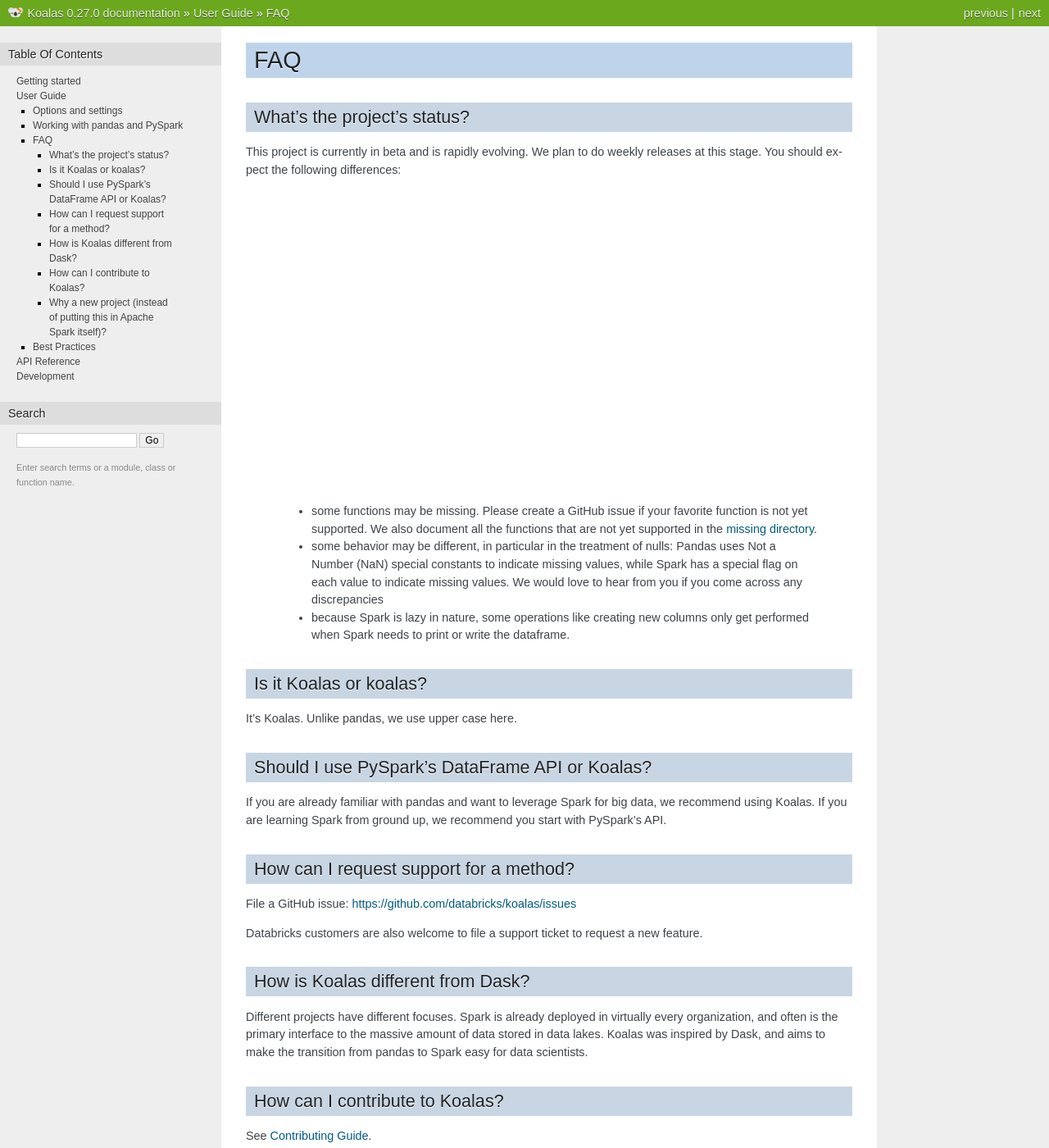
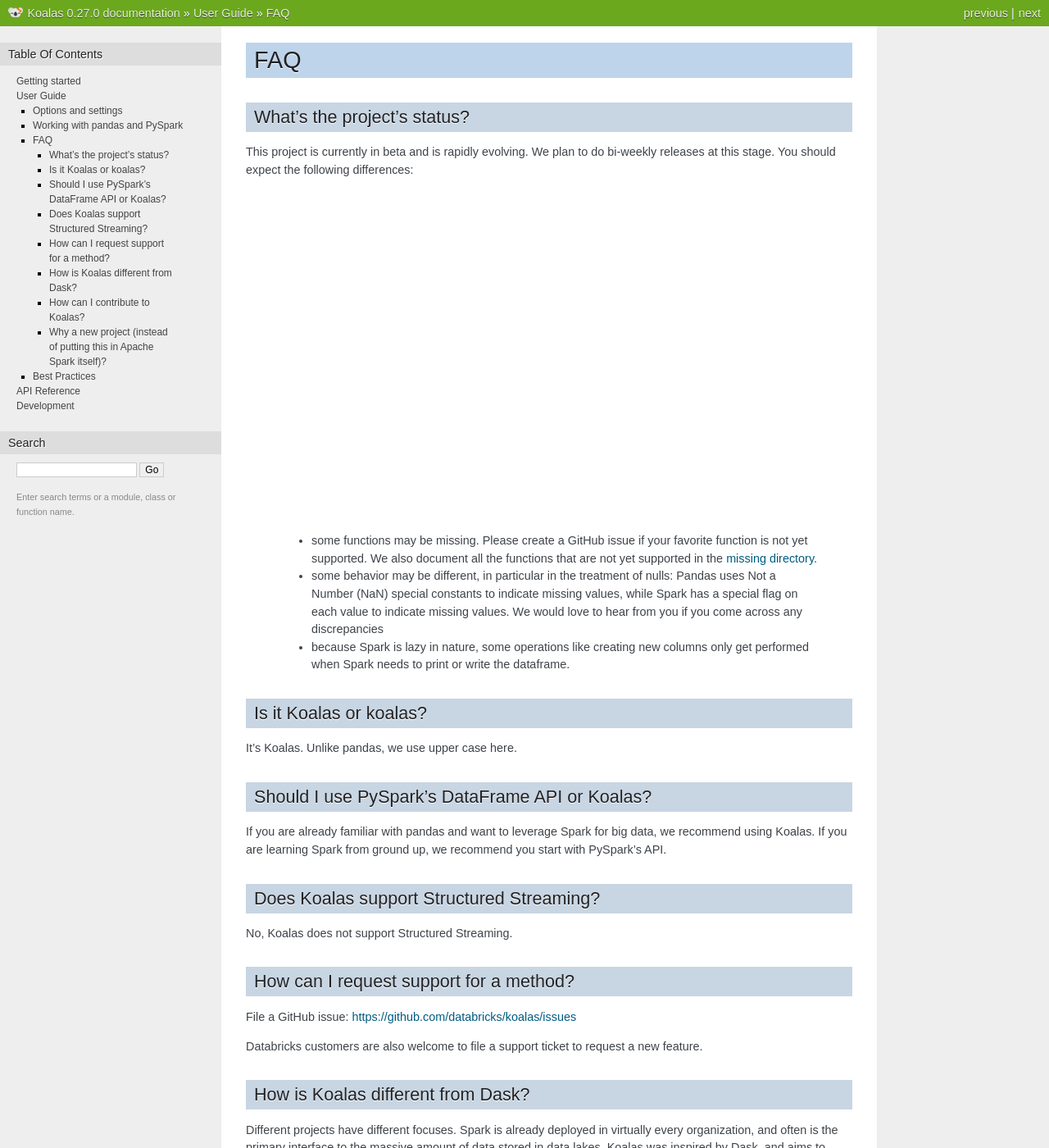
Before and after one commit to databricks/koalas, a Sphinx documentation site: the page built from docs/source/user_guide/faq.rst, in a window 1280 px wide and 1400 px high. Shown: the whole window at 82% size. Built offline with Sphinx 7.4.7, drawn with Linux system fonts in a browser that asks for light colours; pages that are not in the unit, such as notebooks, are missing from menus; the version number is read from the project's files by our own code.

Commit message:
Add an faq about Structured Streaming.

```diff
--- a/docs/source/development/design.rst
+++ b/docs/source/development/design.rst
@@ -75,7 +75,7 @@
 
 Koalas is designed as an API overlay layer on top of Spark. The project should be lightweight, and most functions should be implemented as wrappers around Spark or pandas. Koalas does not accept heavyweight implementations, e.g. execution engine changes.
 
-This approach enables us to move fast. For the considerable future, we aim to be making weekly releases. If we find a critical bug, we will be making a new release as soon as the bug fix is available.
+This approach enables us to move fast. For the considerable future, we aim to be making bi-weekly releases. If we find a critical bug, we will be making a new release as soon as the bug fix is available.
 
 High test coverage
 ------------------
--- a/docs/source/user_guide/faq.rst
+++ b/docs/source/user_guide/faq.rst
@@ -6,7 +6,7 @@
 ----------------------------
 
 This project is currently in beta and is rapidly evolving.
-We plan to do weekly releases at this stage.
+We plan to do bi-weekly releases at this stage.
 You should expect the following differences:
 
  - some functions may be missing. Please create a GitHub issue if your favorite function is not yet supported. We also document all the functions that are not yet supported in the `missing directory <https://github.com/databricks/koalas/tree/master/databricks/koalas/missing>`_.
@@ -29,6 +29,11 @@
 
 If you are already familiar with pandas and want to leverage Spark for big data, we recommend
 using Koalas. If you are learning Spark from ground up, we recommend you start with PySpark's API.
+
+Does Koalas support Structured Streaming?
+-----------------------------------------
+
+No, Koalas does not support Structured Streaming.
 
 How can I request support for a method?
 ---------------------------------------
```
Also changed, not shown: 1 other file.
